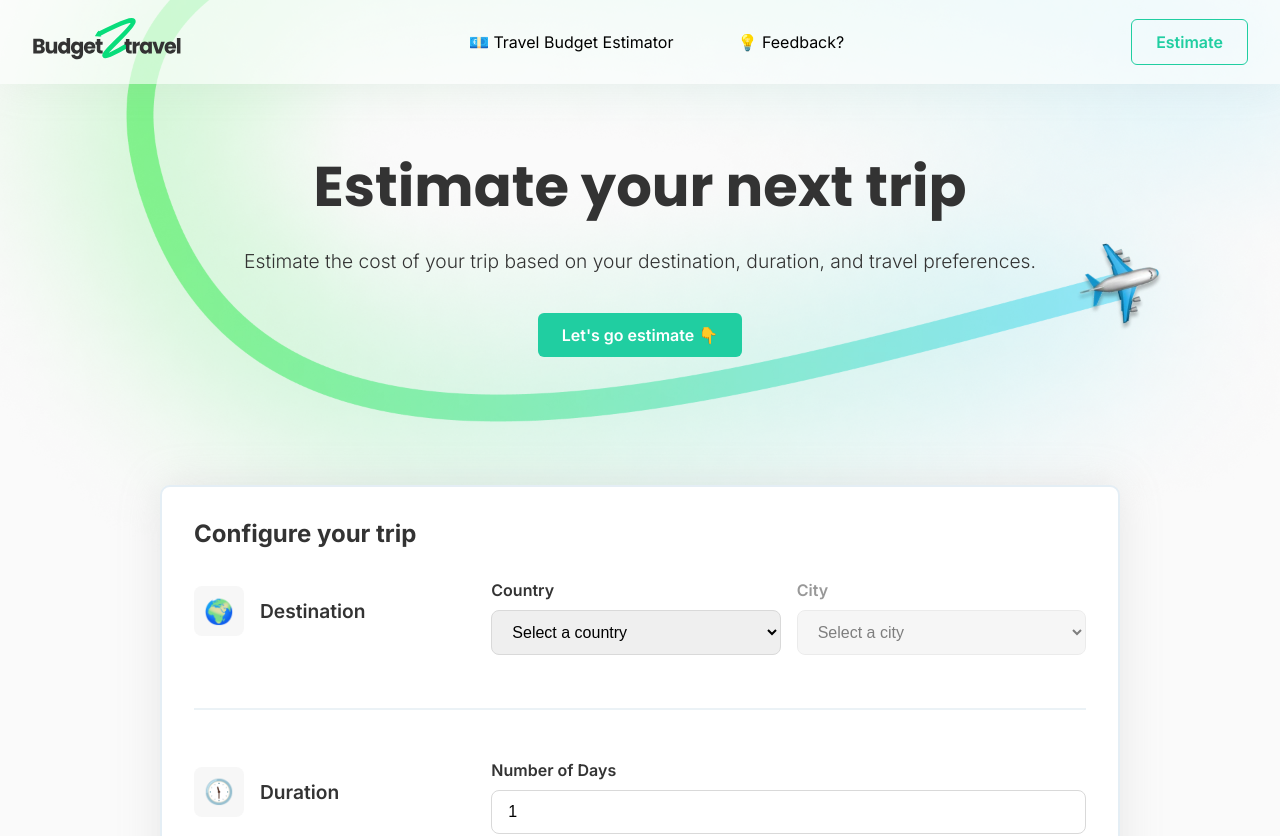
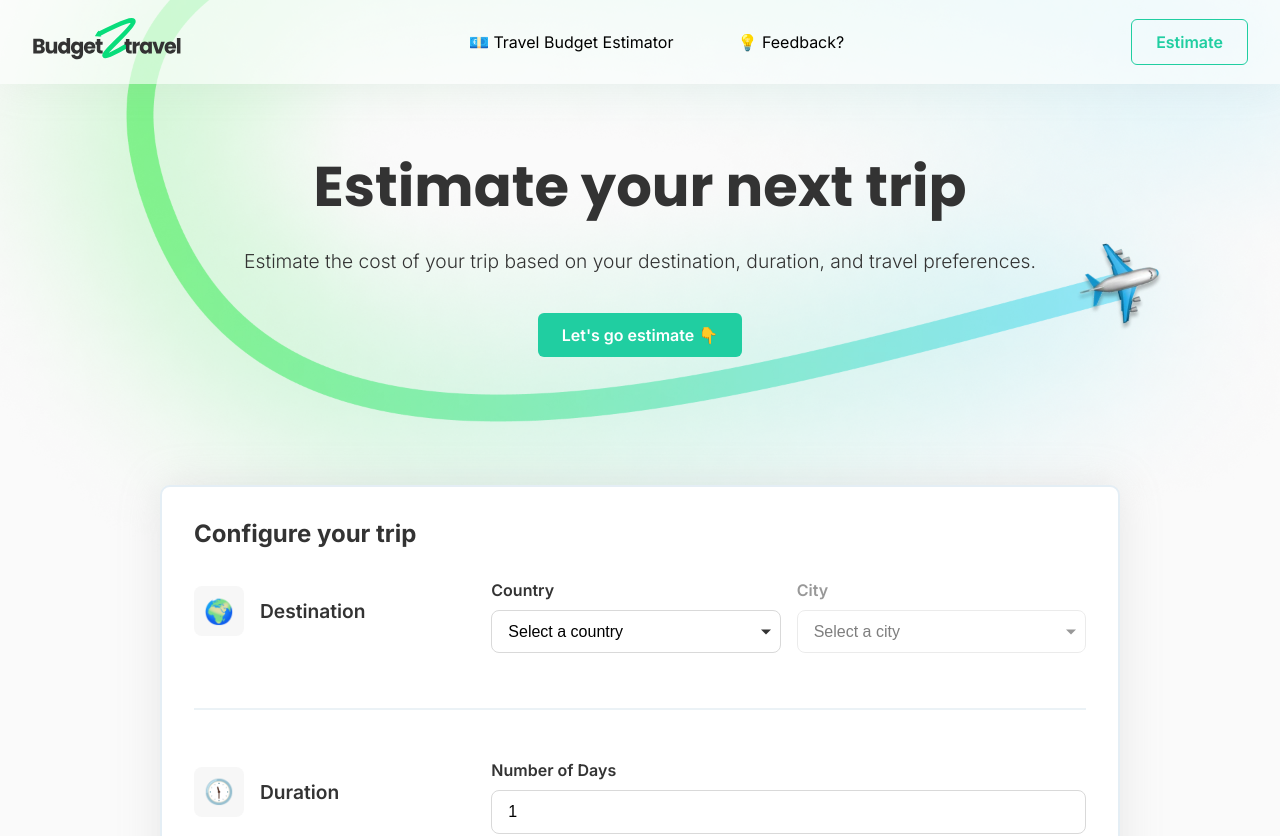
Before and after one commit to Colingue/trip-budget-estimator, a Nuxt app: page / in a window 1280 px wide. Shown: the top 836 px of the page. Built offline with nearby package versions, Linux system fonts and the light colour scheme.

Commit message:
add select style for compatibility

```diff
--- a/app.vue
+++ b/app.vue
@@ -179,4 +179,9 @@ article h2 {
     margin: 20px 20px 0;
   }
 }
+
+label {
+  margin-bottom: 10px;
+  font-weight: 600;
+}
 </style>
--- a/components/elements/InputNumber.vue
+++ b/components/elements/InputNumber.vue
@@ -70,11 +70,6 @@ onMounted(() => {
   flex-direction: column;
 }
 
-label {
-  margin-bottom: 10px;
-  font-weight: 600;
-}
-
 input {
   border: 1px solid #d9d9d9;
   border-radius: 8px;
--- a/components/elements/Select.vue
+++ b/components/elements/Select.vue
@@ -1,6 +1,7 @@
 <template>
   <div class="select-group">
     <label :for="id">{{ label }}</label>
+    <div class="custom-select-wrapper">
       <select
         :id="id"
         v-model="selectedValue"
@@ -14,6 +15,8 @@
           {{ option }}
         </option>
       </select>
+      <span class="custom-arrow"></span>
+    </div>
     <p v-if="errorMessage" class="error-message">{{ errorMessage }}</p>
   </div>
 </template>
@@ -72,34 +75,55 @@ watch(
   }
 );
 </script>
-
 <style scoped>
 .select-group {
   display: flex;
   flex-direction: column;
 }
 
-label {
-  margin-bottom: 10px;
-  font-weight: 600;
+.custom-select-wrapper {
+  position: relative;
+  display: inline-block;
+  width: 100%;
 }
 
 select {
+  width: 100%;
+  padding: 10px;
+  appearance: none;
+  -webkit-appearance: none;
+  -moz-appearance: none;
+  border-radius: 4px;
+  background-color: white;
+  background-image: none;
+  font-size: 16px;
+
   border: 1px solid #d9d9d9;
   border-radius: 8px;
   padding: 12px 16px;
   font-size: 16px;
-  width: 100%;
+}
+
+.custom-arrow {
+  position: absolute;
+  top: 50%;
+  right: 10px;
+  width: 0;
+  height: 0;
+  pointer-events: none;
+  border-left: 5px solid transparent;
+  border-right: 5px solid transparent;
+  border-top: 5px solid #333;
+  transform: translateY(-50%);
 }
 
 select.error {
-  border: 1px solid red;
-  outline: 3px solid rgb(250, 226, 226);
+  border-color: red;
 }
 
 .error-message {
   color: red;
-  font-size: 14px;
+  font-size: 12px;
   margin-top: 5px;
 }
 </style>
```
Lines whose indentation alone changed are shown as unchanged.
